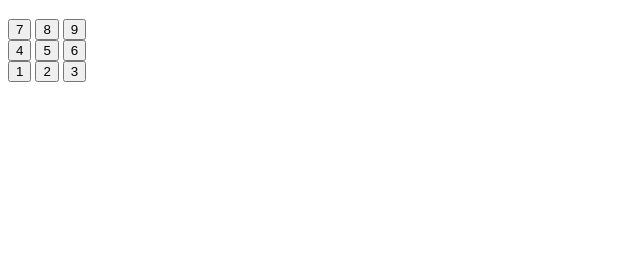
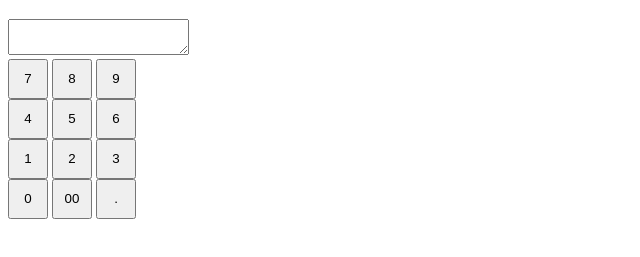
Before and after one commit to dambergn/js-calculator, a plain HTML site: page index.html in a window 1280 px wide. Shown: the part 61-318 px from the top of the page, without its empty margins (0-640 px from the left). Drawn offline with Linux system fonts and the light colour scheme.

Commit message:
starting basic calculator functionality

```diff
--- a/index.html
+++ b/index.html
@@ -4,20 +4,25 @@
   <meta charset="UTF-8">
   <meta name="viewport" content="width=device-width, initial-scale=1.0">
   <meta http-equiv="X-UA-Compatible" content="ie=edge">
+  <link rel="stylesheet" type="text/css" href="style.css">
   <title>Ten Key Accounting Calculator</title>
 </head>
 <body>
   <h1>Ten Key Accounting Calculator!</h1>
   <form>
-    <button id="key7">7</button>
-    <button id="key8">8</button>
-    <button id="key9">9</button><br>
-    <button id="key4">4</button>
-    <button id="key5">5</button>
-    <button id="key6">6</button><br>
-    <button id="key1">1</button>
-    <button id="key2">2</button>
-    <button id="key3">3</button><br>
+    <textarea id="calculator"></textarea><br>
+    <button id="key7" class="num-key">7</button>
+    <button id="key8" class="num-key">8</button>
+    <button id="key9" class="num-key">9</button><br>
+    <button id="key4" class="num-key">4</button>
+    <button id="key5" class="num-key">5</button>
+    <button id="key6" class="num-key">6</button><br>
+    <button id="key1" class="num-key">1</button>
+    <button id="key2" class="num-key">2</button>
+    <button id="key3" class="num-key">3</button><br>
+    <button id="key0" class="num-key">0</button>
+    <button id="key00" class="num-key">00</button>
+    <button id="key-point" class="num-key">.</button><br>
   </form>
   <script src="app.js"></script>
 </body>
--- /dev/null
+++ b/style.css
@@ -0,0 +1,4 @@
+.num-key{
+ width: 40px;
+ height: 40px;
+}
```
